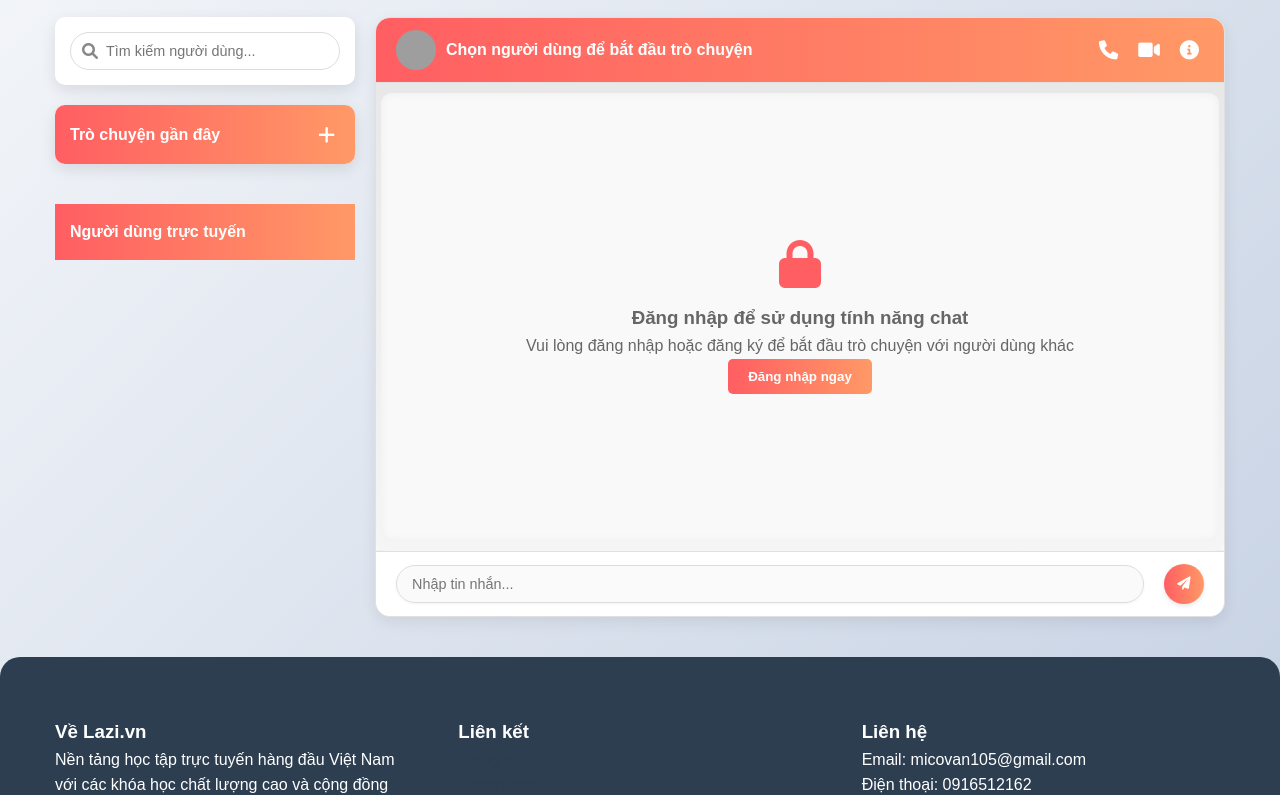
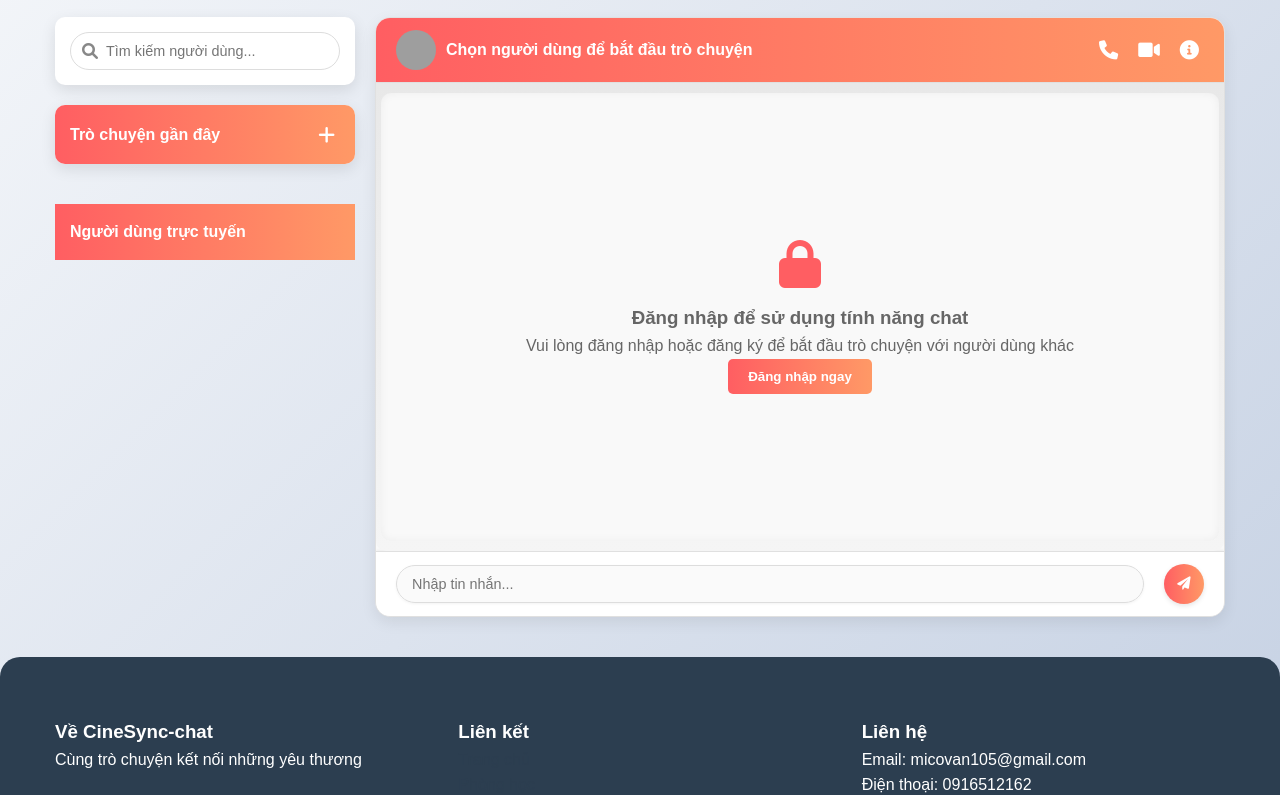
Before and after one commit to micovan107/rapphim.vn, a plain HTML site: page chat.html in a window 1280 px wide. Shown: the part 156-951 px from the top of the page. Drawn offline with Linux system fonts and the light colour scheme; no server answers; grey boxes are pictures that could not be loaded.

Commit message:
Update chat.html

```diff
--- a/chat.html
+++ b/chat.html
@@ -124,8 +124,8 @@
         <div class="container">
             <div class="footer-content">
                 <div class="footer-section">
-                    <h3>Về Lazi.vn</h3>
-                    <p>Nền tảng học tập trực tuyến hàng đầu Việt Nam với các khóa học chất lượng cao và cộng đồng học tập sôi động.</p>
+                    <h3>Về CineSync-chat</h3>
+                    <p>Cùng trò chuyện kết nối những yêu thương</p>
                 </div>
                 <div class="footer-section">
                     <h3>Liên kết</h3>
```
